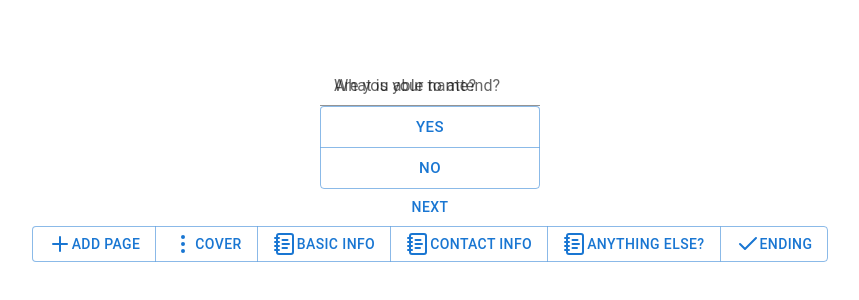
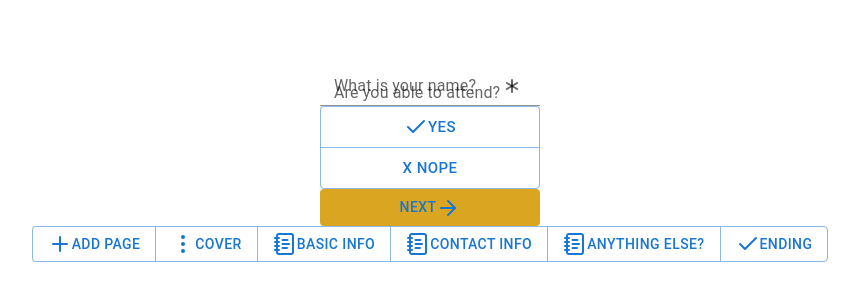
Before and after one commit to robertbglaser/Fillout, a React (Vite) app: page / in a window 1280 px wide. Shown: the part 240-540 px from the top of the page, without its empty margins (210-1069 px from the left). Built offline with nearby package versions, Linux system fonts and the light colour scheme.

Commit message:
checkpoint commit, styling and more navigation

```diff
--- a/src/components/Details.jsx
+++ b/src/components/Details.jsx
@@ -9,7 +9,7 @@ const Details = () => {
   return (
     <div>Details
 
-         <Button onClick={()=>{navigate('/other')}}>Next</Button>
+         <Button sx={{bgcolor:'#DAA520'}} onClick={()=>{navigate('/other')}}>Next</Button>
     </div>
   )
 }
--- a/src/components/Endings.jsx
+++ b/src/components/Endings.jsx
@@ -1,12 +1,39 @@
 import React from 'react'
 import { useNavigate } from 'react-router-dom';
-import { Button, ButtonGroup, FormControl, InputLabel,Input } from '@mui/material';
+import { Button, ButtonGroup, FormControl, InputLabel,Input, createTheme } from '@mui/material';
 
 const Endings = () => {
+ const styleObj = {
+  "&:primary": {
+    backgroundColor: '#DAA520'
+  }
+};
+const theme = createTheme({
+  palette: {
+    primary: {
+      light: '#757ce8',
+      main: '#DAA520',
+      dark: '#002884',
+      contrastText: '#fff',
+    },
+    secondary: {
+      light: '#ff7961',
+      main: '#f44336',
+      dark: '#ba000d',
+      contrastText: '#000',
+    },
+  },
+});
+
+
     let navigate = useNavigate()
   return (
-    <div>Endings
-         <Button onClick={()=>{navigate('/')}}>Home</Button>
+    <div>
+
+        <iframe width="560" height="315" src="https://www.youtube.com/embed/0FHEeG_uq5Y?si=9z5dPtO4hwUI6TVy" title="YouTube video player" border="0" allow="accelerometer; autoplay; clipboard-write; encrypted-media; gyroscope; picture-in-picture; web-share" referrerPolicy="strict-origin-when-cross-origin" allowFullScreen></iframe>
+         <br/>
+          <br/>
+         <Button sx={{bgcolor:'#DAA520'}} onClick={()=>{navigate('/')}}>Click here to return home</Button>
     </div>
   )
 }
--- a/src/components/Footer.jsx
+++ b/src/components/Footer.jsx
@@ -1,4 +1,5 @@
-import React,{useState} from 'react'
+import React,{useState,} from 'react'
+import { Link } from 'react-router-dom';
 import { Button, ButtonGroup, FormControl, InputLabel,Input } from '@mui/material';
 import Menu from '@mui/material/Menu';
 import MenuItem from '@mui/material/MenuItem';
@@ -13,32 +14,8 @@ import { Reorder } from 'framer-motion';
 const Footer = () => {
       const [contextMenu, setContextMenu] = useState(null);
       const [widgets, setWidgets] = useState([])
-    //   const [buttons, setButtons] = useState([
-    //     {
-    //     text:'Add Page',
-    //     icon: <Plus />,
-    // },
-    // {
-    //     text:'Cover',
-    //     icon: <EllipsisVertical />,
-    // },
-    //  {
-    //     text:'Basic Info',
-    //     icon: <NotebookText/>,
-    // },
-    // {
-    //     text:'Contact Info',
-    //     icon: <NotebookText/>,
-    // },
-    // {
-    //     text:'Anything Else?',
-    //     icon: <NotebookText/>,
-    // },
-    // {
-    //     text:'Ending',
-    //     icon: <Check/>,
-    // },
-    // ])
+    //  let navigate = useNavigate()
+
 
 
 
@@ -77,6 +54,7 @@ const Footer = () => {
         {
         text:'Add Page',
         icon: <Plus />,
+        link: '/'
     },
     {
         text:'Cover',
@@ -85,18 +63,22 @@ const Footer = () => {
      {
         text:'Basic Info',
         icon: <NotebookText/>,
+         link: '/'
     },
     {
         text:'Contact Info',
         icon: <NotebookText/>,
+         link: '/details'
     },
     {
         text:'Anything Else?',
         icon: <NotebookText/>,
+         link: '/other'
     },
     {
         text:'Ending',
         icon: <Check/>,
+         link: '/endings'
     },
     ]
 
@@ -124,14 +106,16 @@ const Footer = () => {
     {buttons.map((desc)=>{
         return(
         // <Reorder.Item values={desc} key={desc}>
-
+         <a href={desc.link} rel='nooper noreferr'>
          <Button
 
          >
+
           {desc.icon}
           {desc.text}
 
          </Button>
+         </a>
         )
         // </Reorder.Item>
       })}
--- a/src/components/Info.jsx
+++ b/src/components/Info.jsx
@@ -1,26 +1,36 @@
 import React from 'react'
 import { useNavigate } from 'react-router-dom';
-
-import { Button, ButtonGroup, FormControl, InputLabel,Input } from '@mui/material';
+import { ArrowRight,  Asterisk, Check } from 'lucide-react';
+import { Button, ButtonGroup, FormControl, FormControlLabel,InputLabel,Input, FormGroup } from '@mui/material';
 
 const Info = () => {
     let navigate = useNavigate()
   return (
     <>
     <FormControl>
+    <ButtonGroup>
   <InputLabel htmlFor="name">What is your name?</InputLabel>
   <Input type="text" id="name" aria-describedby="my-helper-text" />
+   </ButtonGroup>
 
-  <InputLabel htmlFor="name">Are you able to attend?</InputLabel>
-    <ButtonGroup size="large" aria-label="Large button group" orientation="vertical">
+<FormGroup>
+  <InputLabel htmlFor="name">Are you able to attend?<Asterisk/></InputLabel>
+  <FormGroup>
+
+     <ButtonGroup size="large" aria-label="Large button group" orientation="vertical">
             <Button>
+                <Check />
                 Yes
             </Button>
             <Button>
-                No
+              X  Nope
             </Button>
     </ButtonGroup>
-    <Button onClick={()=>{navigate('/details')}}>Next</Button>
+
+    </FormGroup>
+    {/* */}
+     </FormGroup>
+    <Button sx={{bgcolor:'#DAA520'}} onClick={()=>{navigate('/details')}}>Next <ArrowRight /></Button>
 </FormControl>
 
 
--- a/src/components/Other.jsx
+++ b/src/components/Other.jsx
@@ -8,7 +8,7 @@ const Other = () => {
   return (
     <div>Other
 
-         <Button onClick={()=>{navigate('/endings')}}>Next</Button>
+         <Button sx={{bgcolor:'#DAA520'}} onClick={()=>{navigate('/endings')}}>Next</Button>
     </div>
   )
 }
```
